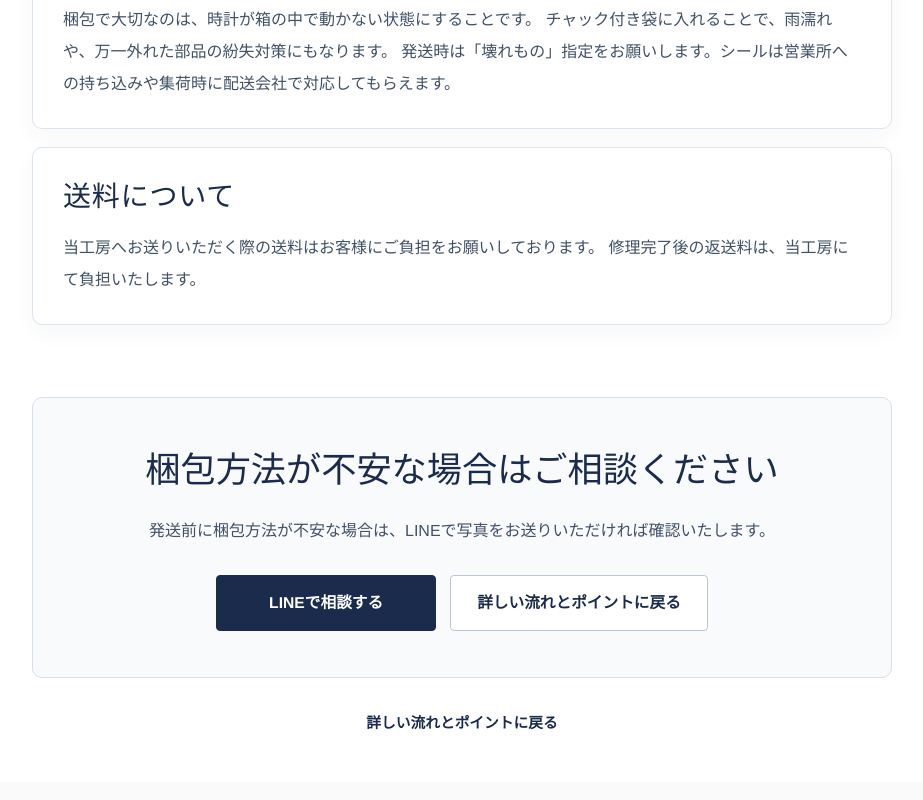
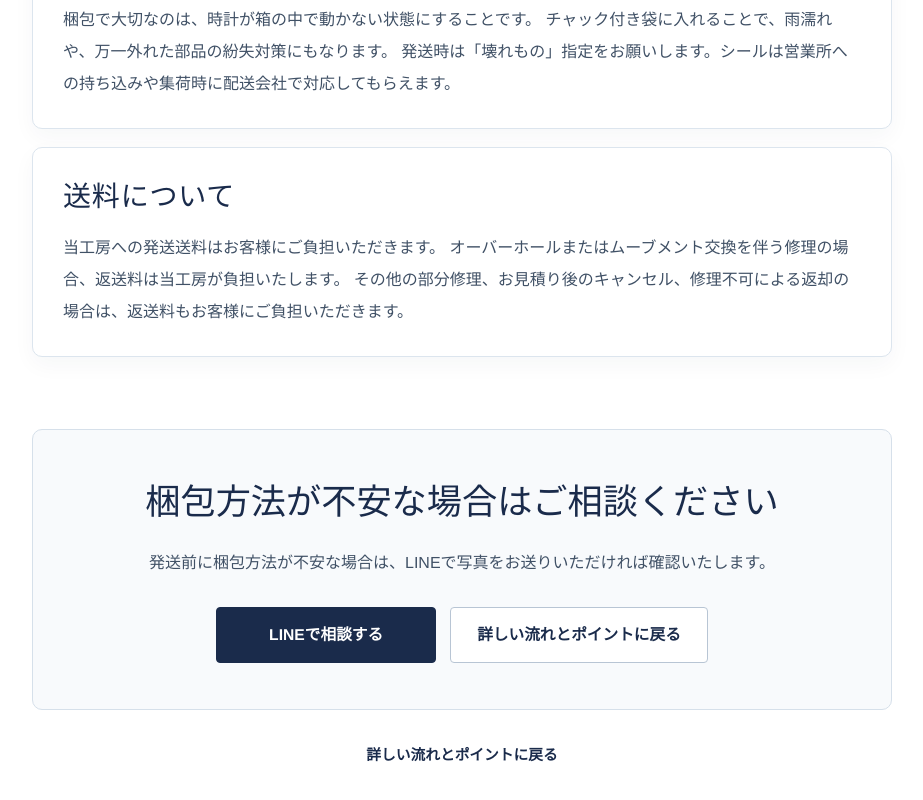
Before and after one commit to yoshida-tokei919/clock-repair-system, a Next.js app: page /packing-guide in a window 1280 px wide. Shown: the part 2177-2977 px from the top of the page, without its empty margins (178-1101 px from the left). Built offline with nearby package versions, Linux system fonts and the light colour scheme.

Commit message:
'Clarify-public-B2C-shipping-fee-copy'

```diff
--- a/src/app/(public)/packing-guide/page.tsx
+++ b/src/app/(public)/packing-guide/page.tsx
@@ -49,8 +49,9 @@ export default function PackingGuidePage() {
       <section className="packing-section packing-panel">
         <h2>送料について</h2>
         <p>
-          当工房へお送りいただく際の送料はお客様にご負担をお願いしております。
-          修理完了後の返送料は、当工房にて負担いたします。
+          当工房への発送送料はお客様にご負担いただきます。
+          オーバーホールまたはムーブメント交換を伴う修理の場合、返送料は当工房が負担いたします。
+          その他の部分修理、お見積り後のキャンセル、修理不可による返却の場合は、返送料もお客様にご負担いただきます。
         </p>
       </section>
 
--- a/src/app/(public)/repair-flow/page.tsx
+++ b/src/app/(public)/repair-flow/page.tsx
@@ -25,7 +25,7 @@ const steps = [
     body:
       "概算内容をご確認いただいたうえで、修理をご希望の場合は時計をお送りください。時計が動かないように、緩衝材を使って梱包してください。",
     point:
-      "お手元の箱や緩衝材を使った安全な梱包方法をご案内しています。専用キットの到着を待つ必要がなく、資材費も抑えやすい方法です。当工房へお送りいただく際の送料はお客様にご負担をお願いしております。修理完了後の返送料は、当工房にて負担いたします。",
+      "お手元の箱や緩衝材を使った安全な梱包方法をご案内しています。専用キットの到着を待つ必要がなく、資材費も抑えやすい方法です。当工房への発送送料はお客様にご負担いただきます。オーバーホールまたはムーブメント交換を伴う修理の場合、返送料は当工房が負担いたします。その他の部分修理、お見積り後のキャンセル、修理不可による返却の場合は、返送料もお客様にご負担いただきます。",
   },
   {
     title: "04 受付",
```
